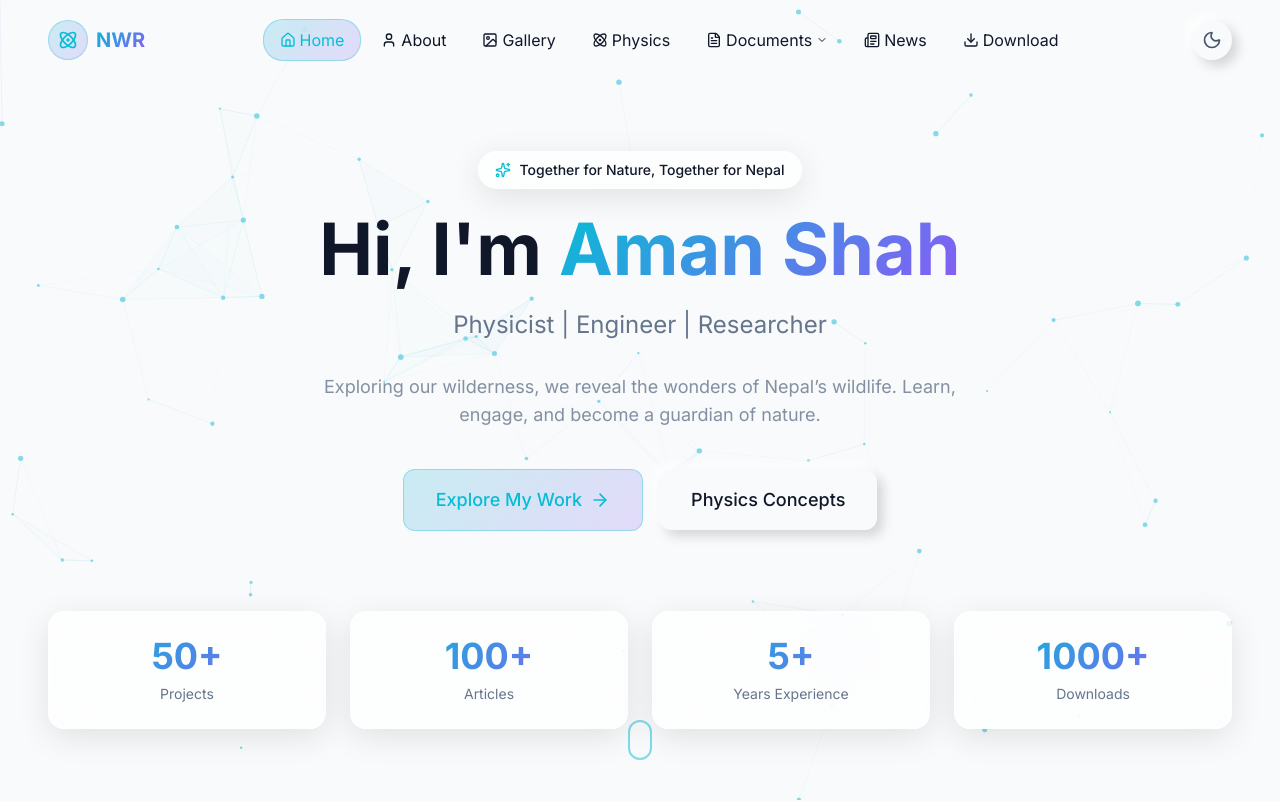
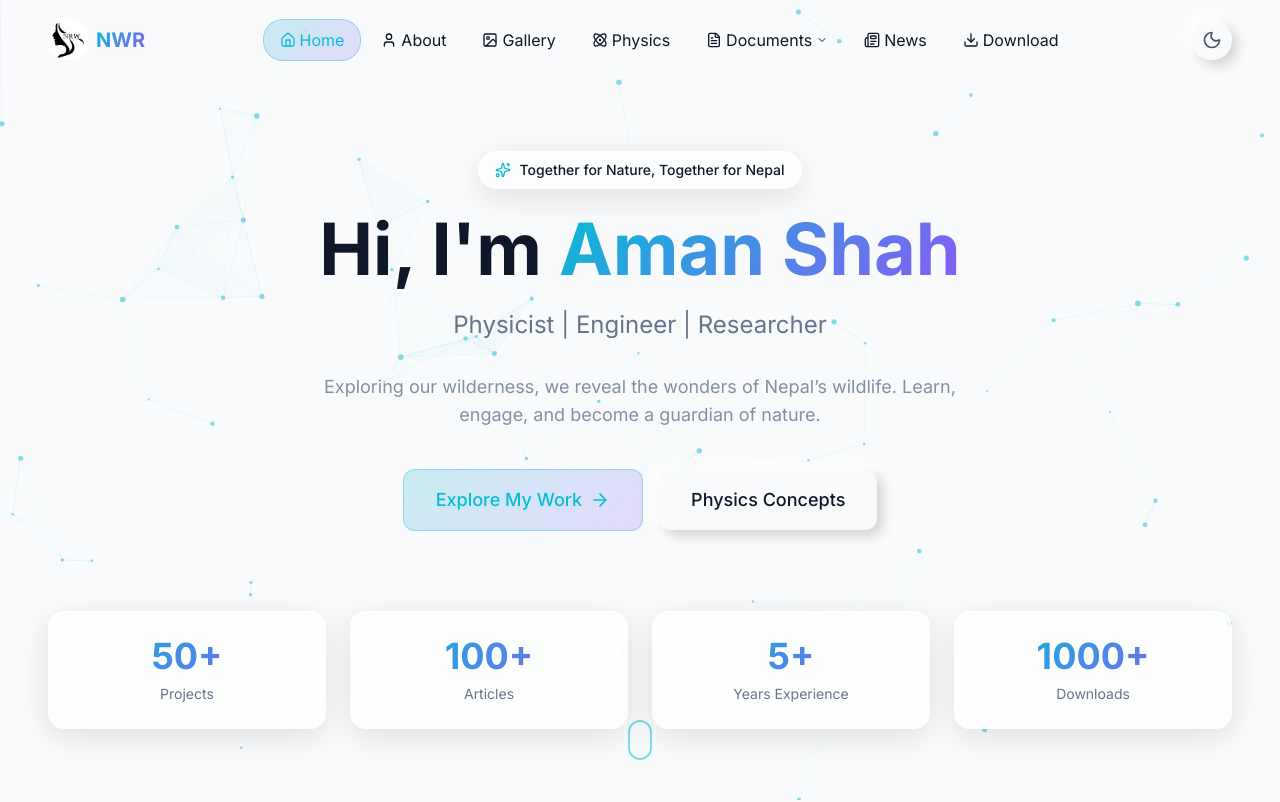
Before and after one commit to anwavshah-blip/amnserver, a React (Vite) app: page / in a window 1280 px wide. Shown: the top 802 px of the page. Built offline with nearby package versions, Linux system fonts and the light colour scheme.

Commit message:
Website update

```diff
--- a/src/components/Navigation.tsx
+++ b/src/components/Navigation.tsx
@@ -2,6 +2,7 @@ import { useState, useEffect } from 'react';
 import { Link, useLocation } from 'react-router-dom';
 import { motion, AnimatePresence } from 'framer-motion';
 import { useTheme } from '../contexts/ThemeContext';
+import logoImage from '../assets/images/logo.png';
 import {
   Home,
   User,
@@ -72,9 +73,11 @@ export default function Navigation() {
           <div className="flex items-center justify-between h-16 lg:h-20">
             {/* Logo */}
             <Link to="/" className="flex items-center gap-2">
-              <div className="w-10 h-10 rounded-xl glass-button flex items-center justify-center">
-                <Atom className="w-5 h-5" />
-              </div>
+              <img
+              src={logoImage}
+              alt="Logo"
+              className="w-10 h-10 rounded-xl object-cover"
+              />
               <span className="text-xl font-bold gradient-text hidden sm:block">
                 NWR
               </span>
```
Also changed, not shown: src/assets/images/logo.png (added), 6 other files (tests, documents, lock files or other folders).
